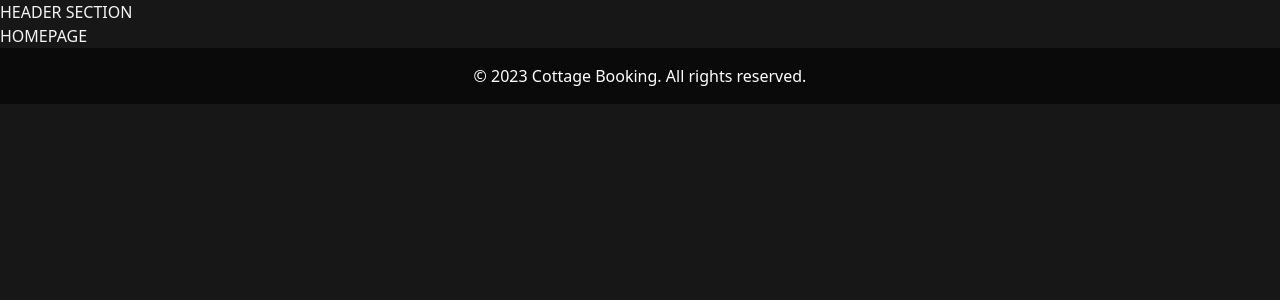
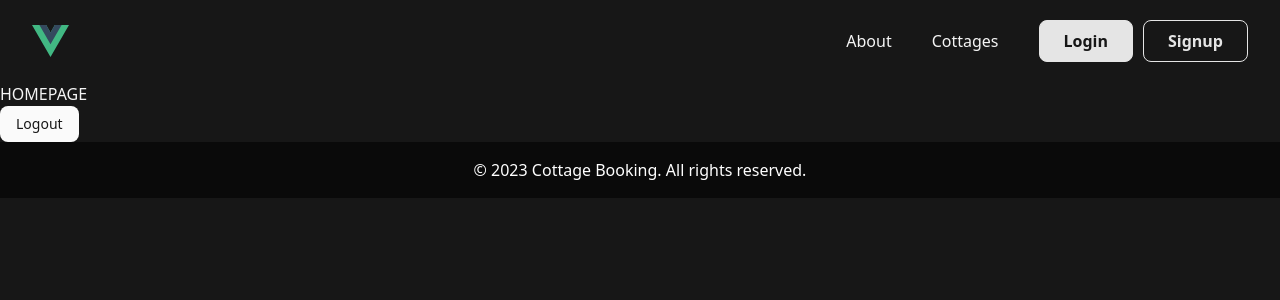
Before and after one commit to andrijaweb/cottage-booking, a Vue app: page / in a window 1280 px wide. Shown: the top 300 px of the page. Built offline with nearby package versions, Linux system fonts and the light colour scheme.

Commit message:
add: added header and navigation

```diff
--- /dev/null
+++ b/src/components/molecules/NavigationMain.vue
@@ -0,0 +1,37 @@
+<script setup lang="ts">
+import { RouterLink } from 'vue-router'
+</script>
+
+<template>
+  <nav className="z-10 font-medium">
+    <ul className="flex gap-10 items-center">
+      <li>
+        <RouterLink to="/about" className="hover:text-accent-400 transition-colors">
+          About
+        </RouterLink>
+      </li>
+      <li>
+        <RouterLink to="/cottages" className="hover:text-accent-400 transition-colors">
+          Cottages
+        </RouterLink>
+      </li>
+      <li>
+        <div class="flex items-center gap-2.5">
+          <RouterLink
+            to="/login"
+            class="px-6 py-2 bg-neutral-200 text-neutral-900 rounded-md font-bold border border-neutral-200 transition-colors hover:bg-neutral-400 hover:border-neutral-400 duration-300"
+          >
+            Login
+          </RouterLink>
+
+          <RouterLink
+            to="/signup"
+            class="px-6 py-2 border border-neutral-200 bg-transparent text-neutral-200 rounded-md font-bold transition-colors hover:bg-neutral-200 hover:text-neutral-900 duration-300"
+          >
+            Signup
+          </RouterLink>
+        </div>
+      </li>
+    </ul>
+  </nav>
+</template>
--- a/src/components/organisms/HeaderSection.vue
+++ b/src/components/organisms/HeaderSection.vue
@@ -1 +1,17 @@
-<template>HEADER SECTION</template>
+<script setup lang="ts">
+import logo from '@/assets/logo.svg'
+import { RouterLink } from 'vue-router'
+import NavigationMain from '@/components/molecules/NavigationMain.vue'
+</script>
+
+<template>
+  <header className="px-8 py-5">
+    <div className="flex justify-between items-center max-w-7xl mx-auto">
+      <RouterLink to="/">
+        <img class="h-8 w-auto" :src="logo" alt="Cottage Booker Logo" />
+      </RouterLink>
+
+      <NavigationMain />
+    </div>
+  </header>
+</template>
--- a/src/stores/counter.ts
+++ /dev/null
@@ -1,12 +0,0 @@
-import { ref, computed } from 'vue'
-import { defineStore } from 'pinia'
-
-export const useCounterStore = defineStore('counter', () => {
-  const count = ref(0)
-  const doubleCount = computed(() => count.value * 2)
-  function increment() {
-    count.value++
-  }
-
-  return { count, doubleCount, increment }
-})
--- a/src/views/HomeView.vue
+++ b/src/views/HomeView.vue
@@ -1,5 +1,17 @@
-<script setup lang="ts"></script>
+<script setup lang="ts">
+import { Button } from '@/components/ui/button'
+import { logout } from '@/services/auth'
+
+const handleLogout = async () => {
+  await logout()
+
+  console.log('Successfully logged out!')
+}
+</script>
 
 <template>
-  <main>HOMEPAGE</main>
+  <main>
+    <p>HOMEPAGE</p>
+    <Button @click="handleLogout">Logout</Button>
+  </main>
 </template>
--- /dev/null
+++ b/tailwind.config/index.ts
@@ -0,0 +1,3 @@
+export default {
+  content: ['./src/**/*.{vue,js,ts,jsx,tsx}'],
+}
```
